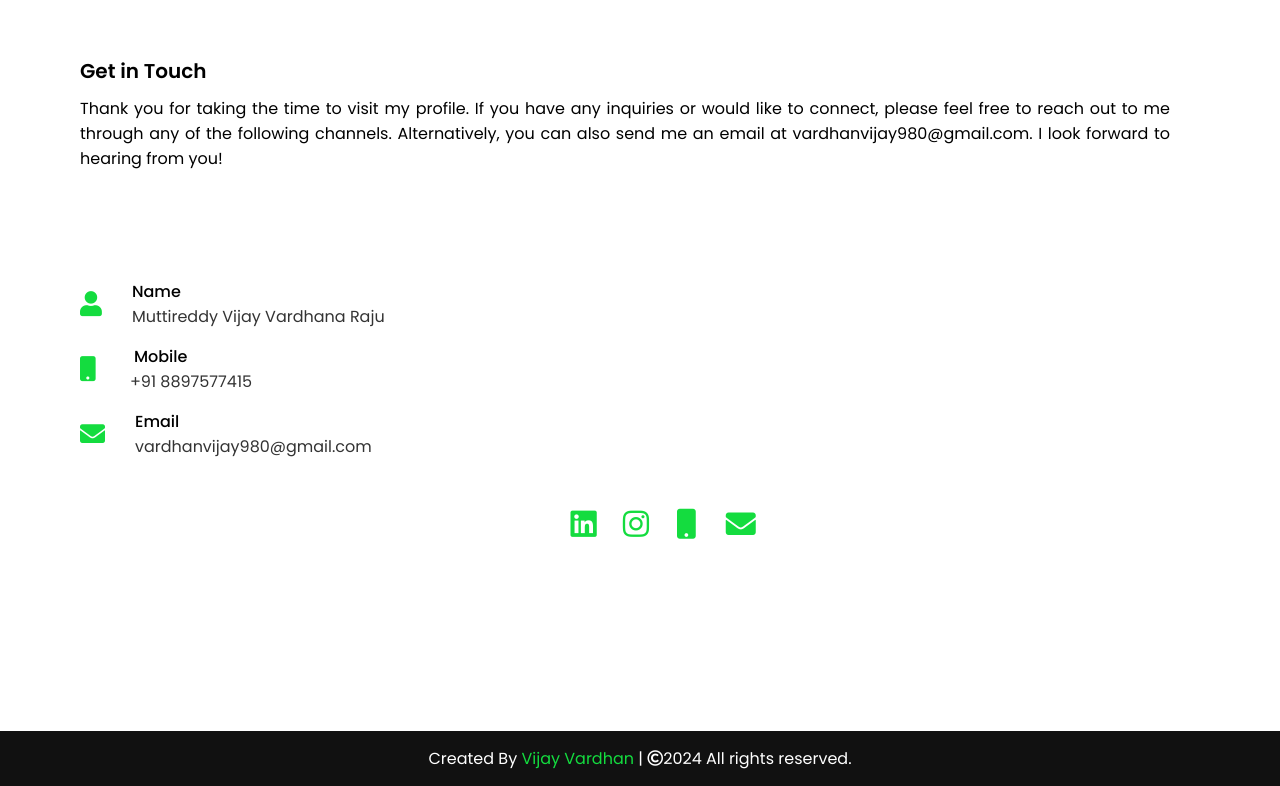
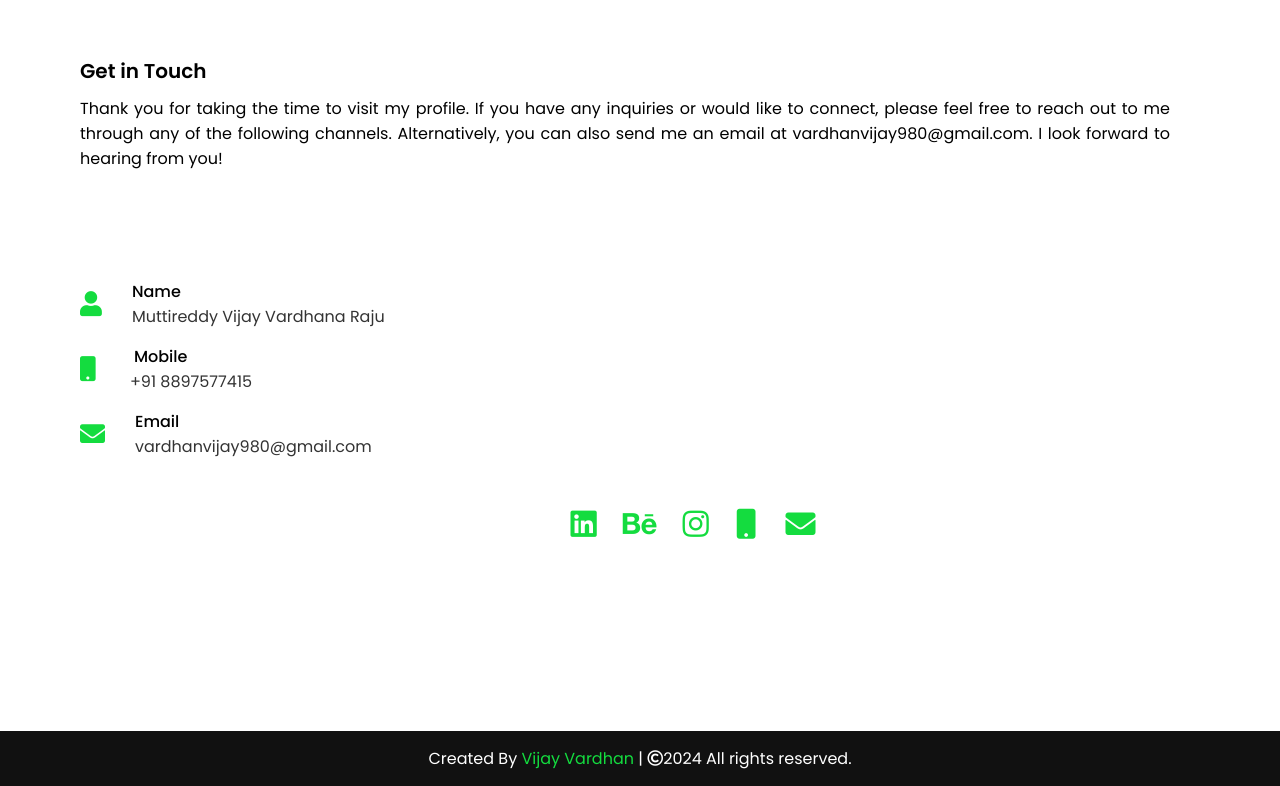
Before and after one commit to vjedit/vijay_portfolio, a plain HTML site: page index.html in a window 1280 px wide. Shown: the part 7200-7986 px from the top of the page. Drawn offline with nearby package versions, Linux system fonts and the light colour scheme.

Commit message:
Update index.html

```diff
--- a/index.html
+++ b/index.html
@@ -585,6 +585,7 @@
                         <div class="row" style="align-items: center;">
                             <div class="follow">
                                 <a href="https://www.linkedin.com/in/vijay-vardhana-raju-muttireddy-1a853b210/" target="_blank" class="fab fa-linkedin" style="color: rgb(20, 220, 63); margin-right: 18px;"></a>
+                                <a href="https://www.behance.net/vijayroy15" target="_blank" class="fab fa-behance" style="color: rgb(20, 220, 63); margin-right: 18px;"></a>
                                 <a href="https://www.instagram.com/vijay__1143/" target="_blank" class="fab fa-instagram" style="color: rgb(20, 220, 63); margin-right: 20px;"></a>
                                 <a href="tel:8897577415" target="_blank" class="fas fa-mobile" style="color: rgb(20, 220, 63); margin-right: 22px;"></a>
                                 <a href="mailto:vardhanvijay980@gmail.com?Subject=Hell0%20again" target="_blank" class="fas fa-envelope" style="color: rgb(20, 220, 63); margin-right: 22px;"></a>
```
